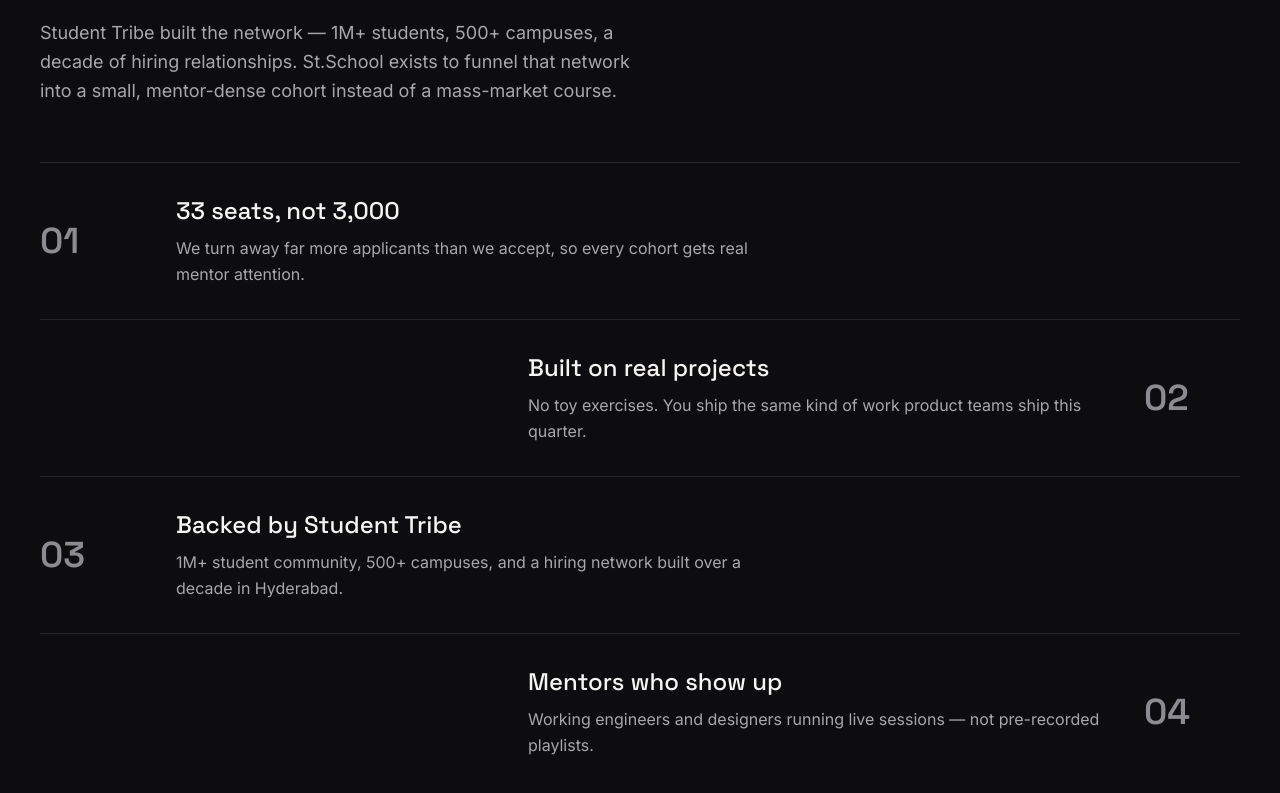
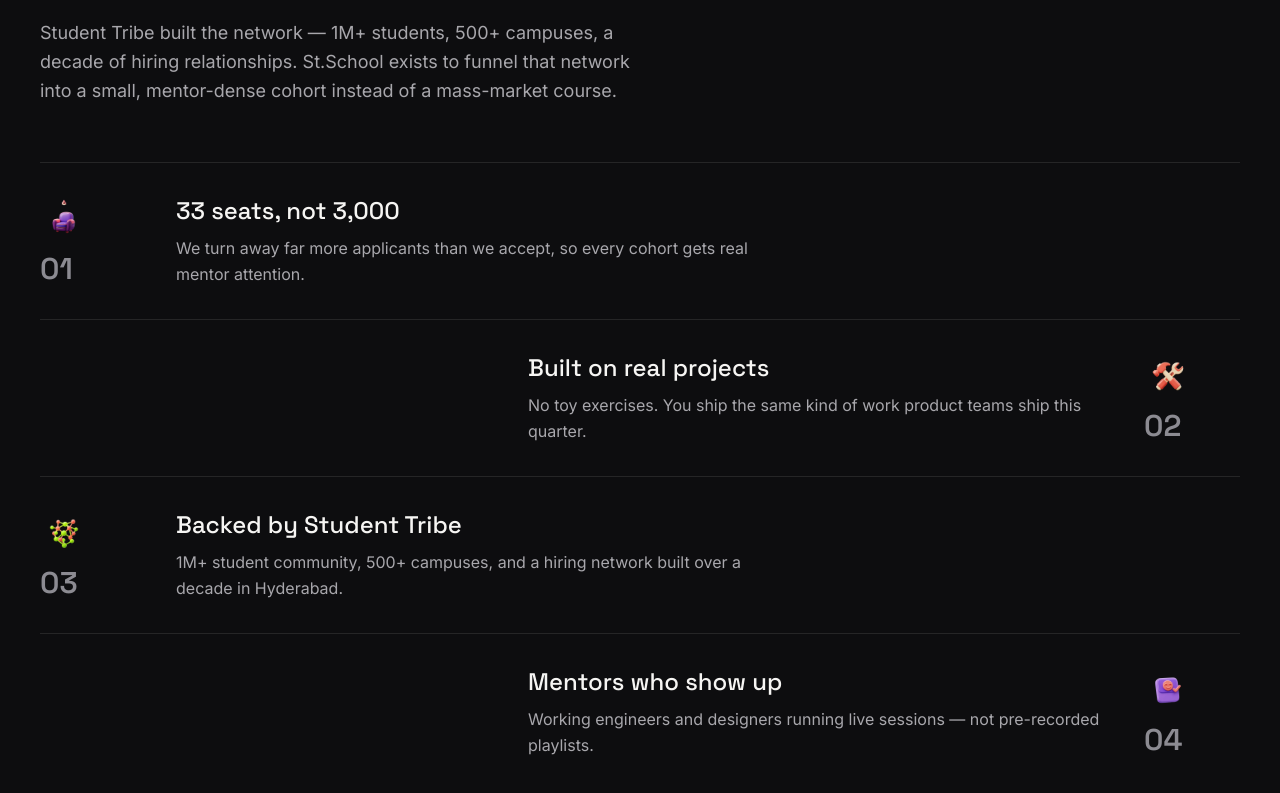
Before and after one commit to vijayabhaskar00/st.school2, a Next.js app: page /st.school2/about in a window 1280 px wide. Shown: the part 2072-2865 px from the top of the page. Built offline with nearby package versions, Linux system fonts and the light colour scheme.

Commit message:
feat: add Pixar-style icons to About page Why Us rows
Verified in-browser: icons render alongside the existing numbered
badge, alternating row layout still works.

```diff
--- a/src/app/about/page.tsx
+++ b/src/app/about/page.tsx
@@ -11,6 +11,7 @@
 import { StaggerHeadline } from "@/components/about/stagger-headline";
 import { HeroParallaxGlow } from "@/components/about/hero-parallax-glow";
 import { WhyUsRow } from "@/components/about/why-us-row";
+import { WHY_US_ICONS } from "@/components/sections/why-us";
 import { GlowBorderPanel } from "@/components/about/glow-border-panel";
 import { site, parentBrand, whyUs, process, contact, aboutPage } from "@/data/content";
 import { cn } from "@/lib/utils";
@@ -131,6 +132,7 @@
                 index={i}
                 title={item.title}
                 description={item.description}
+                icon={WHY_US_ICONS[i % WHY_US_ICONS.length]}
                 reverse={i % 2 === 1}
               />
             ))}
--- a/src/components/about/why-us-row.tsx
+++ b/src/components/about/why-us-row.tsx
@@ -2,6 +2,7 @@
 
 import { type MouseEvent, useRef } from "react";
 import { motion, useInView, useMotionValue } from "framer-motion";
+import Image from "next/image";
 import { cn } from "@/lib/utils";
 
 // Each row used to be a plain fade-up with a CSS group-hover color swap on
@@ -14,11 +15,13 @@
   index,
   title,
   description,
+  icon,
   reverse,
 }: {
   index: number;
   title: string;
   description: string;
+  icon: string;
   reverse: boolean;
 }) {
   const ref = useRef<HTMLDivElement>(null);
@@ -62,14 +65,17 @@
         }}
       />
 
-      <motion.span
+      <motion.div
         initial={{ scale: 0.6, opacity: 0 }}
         animate={isInView ? { scale: 1, opacity: 1 } : {}}
         transition={{ type: "spring", damping: 12, stiffness: 200, delay: 0.1 + index * 0.07 }}
-        className="font-display relative shrink-0 text-3xl font-semibold text-muted-soft transition-colors group-hover:text-violet-light sm:w-24 sm:text-4xl"
+        className="relative flex shrink-0 items-center gap-3 sm:w-24 sm:flex-col sm:items-start sm:gap-2"
       >
-        {String(index + 1).padStart(2, "0")}
-      </motion.span>
+        <Image src={icon} alt="" width={48} height={48} className="size-10 object-contain sm:size-12" />
+        <span className="font-display text-2xl font-semibold text-muted-soft transition-colors group-hover:text-violet-light sm:text-3xl">
+          {String(index + 1).padStart(2, "0")}
+        </span>
+      </motion.div>
       <div className="relative flex flex-col gap-2">
         <h3 className="font-display text-xl font-medium text-paper sm:text-2xl">{title}</h3>
         <p className="max-w-xl text-sm leading-relaxed text-muted sm:text-base">{description}</p>
```
